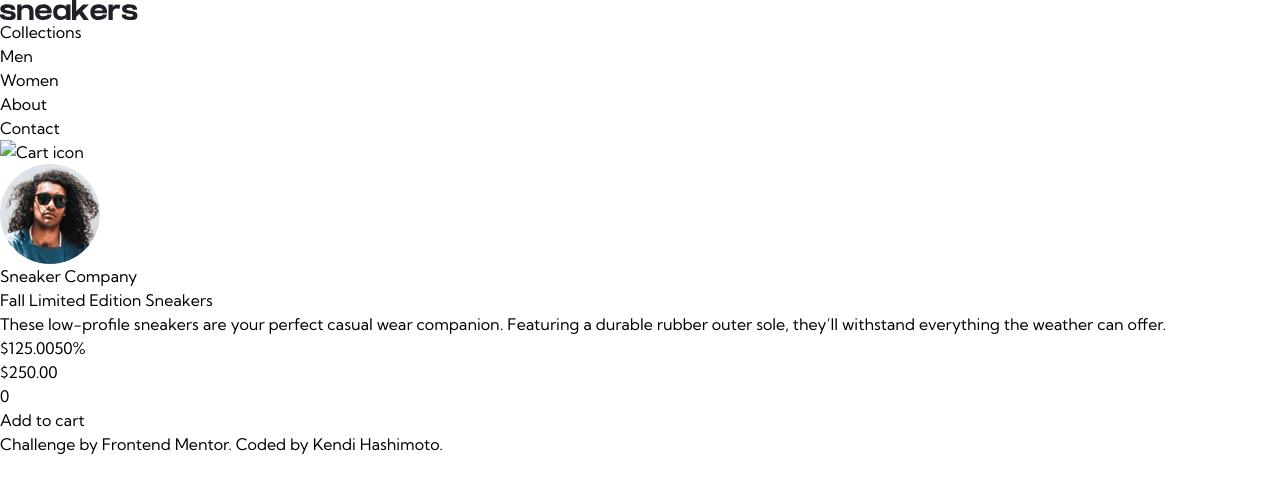
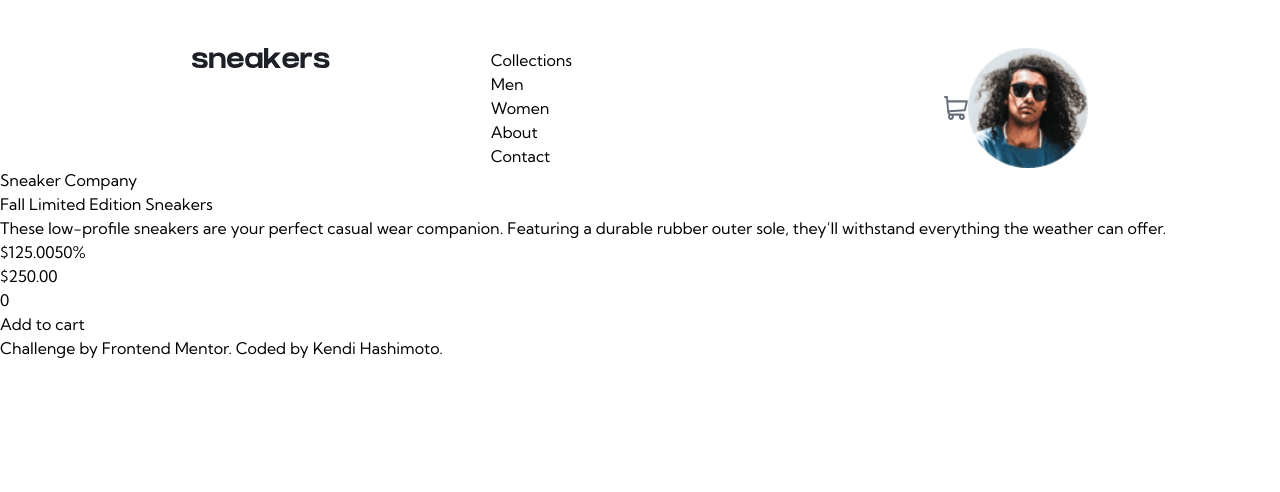
Before and after one commit to KendiHashimoto/Sneakers-ecommerce, a website built with Vite: page index.html in a window 1280 px wide. Built offline with nearby package versions, Linux system fonts and the light colour scheme.

Commit message:
Navbar modifies

```diff
--- a/index.html
+++ b/index.html
@@ -14,8 +14,14 @@
 
 <body>
 
+  <!-- NAVBAR -->
   <header>
+    <div class="flex mt-12 mx-48">
+      <div class="w-1/2">
         <img src="assets/images/logo.svg" alt="Sneakers logo">
+      </div>
+
+      <div class="w-1/2">
         <nav class="">
           <ul>
             <li><a href="#">Collections</a></li>
@@ -25,12 +31,16 @@
             <li><a href="#">Contact</a></li>
           </ul>
         </nav>
-    <div>
-      <img src="" alt="Cart icon">
-      <img src="assets/images/image-avatar.png" alt="User avatar">
+      </div>
+
+      <div class="flex w-1/2 justify-end content-center">
+        <img class="w-6 h-6 self-center" src="assets/images/icon-cart.svg" alt="Cart icon">
+        <img class="" src="assets/images/image-avatar.png" alt="User avatar">
+      </div>
     </div>
   </header>
 
+  <!-- MAIN -->
   <main>
     <section>
 
```
Lines whose indentation alone changed are shown as unchanged.
